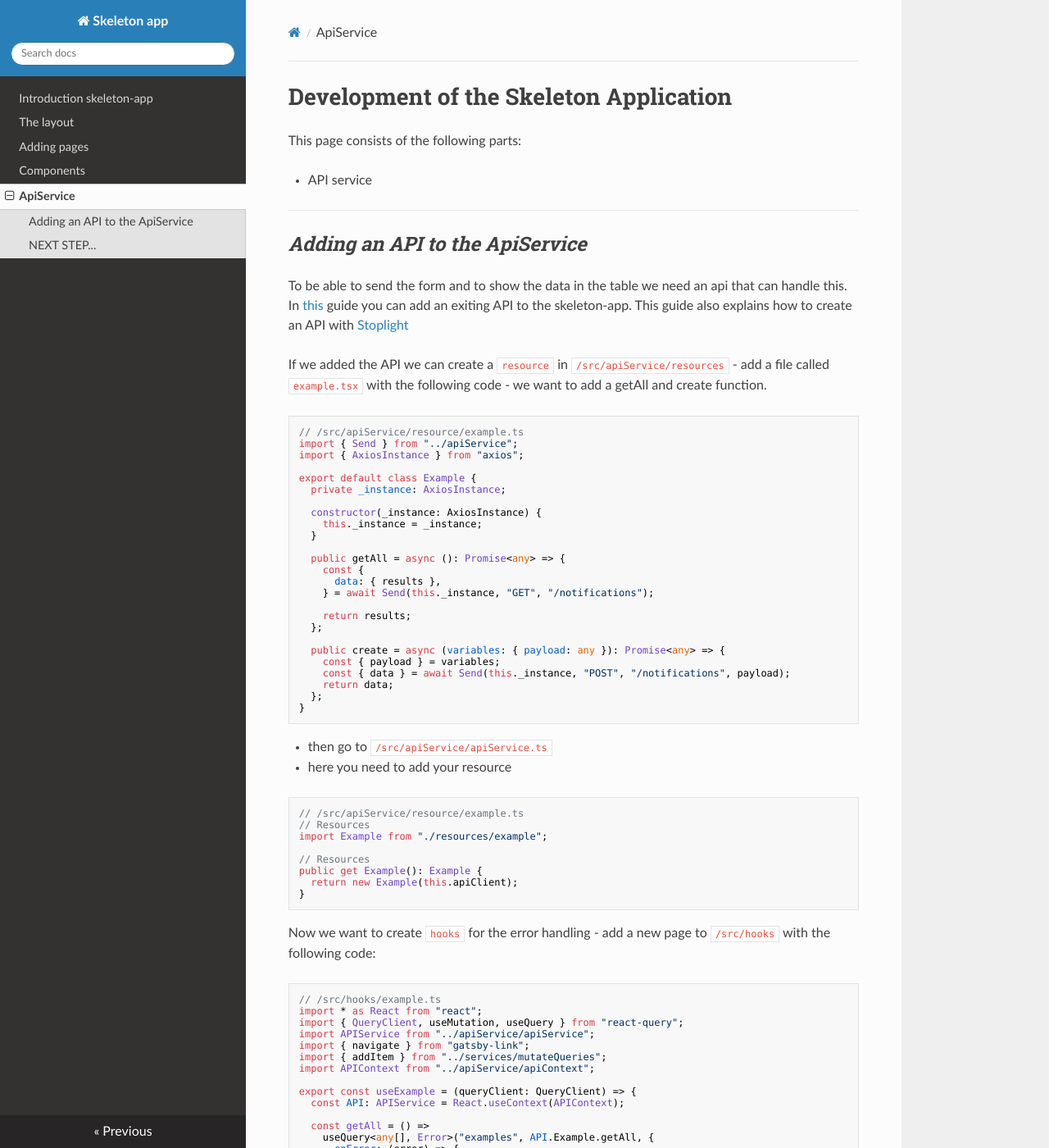
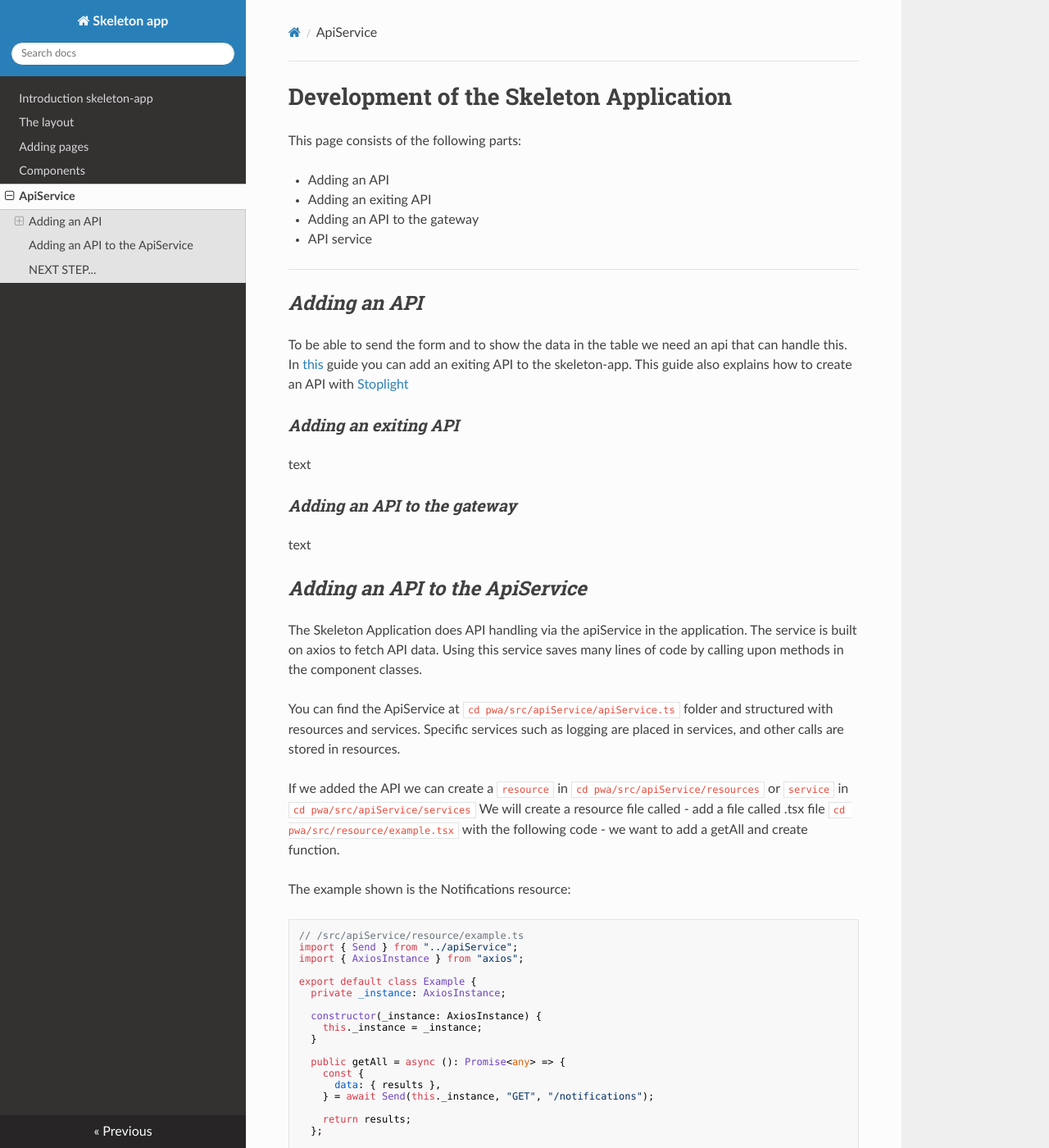
Before and after one commit to ConductionNL/skeleton-app, an MkDocs documentation site: the page built from docs/apiService.md, in a window 1280 px wide and 1400 px high. Shown: the whole window at 82% size. Built offline with MkDocs 1.6.1, drawn with Linux system fonts in a browser that asks for light colours; nearby versions of some CDN libraries.

Commit message:
small fixes

````diff
--- a/docs/apiService.md
+++ b/docs/apiService.md
@@ -2,20 +2,38 @@
 
 This page consists of the following parts:
 
+- Adding an API
+  - Adding an exiting API
+  - Adding an API to the gateway
 - API service
 
 ---
 
-## _Adding an API to the ApiService_
+## _Adding an API_
 
 To be able to send the form and to show the data in the table we need an api that can handle this.
 In [this](https://github.com/CommonGateway/PetStoreAPI#running-the-api-with-the-skeleton-app) guide you can add an exiting API to the skeleton-app.
 This guide also explains how to create an API with [Stoplight](https://stoplight.io/)
 
-If we added the API we can create a `resource` in `/src/apiService/resources`
-- add a file called `example.tsx` with the following code
+### _Adding an exiting API_
+text
+
+### _Adding an API to the gateway_
+text
+
+
+## _Adding an API to the ApiService_
+
+The Skeleton Application does API handling via the apiService in the application. The service is built on axios to fetch API data. Using this service saves many lines of code by calling upon methods in the component classes.
+
+You can find the ApiService at `cd pwa/src/apiService/apiService.ts` folder and structured with resources and services. Specific services such as logging are placed in services, and other calls are stored in resources.
+
+If we added the API we can create a `resource` in `cd pwa/src/apiService/resources` or `service` in `cd pwa/src/apiService/services`
+We will create a resource file called
+- add a file called .tsx file `cd pwa/src/resource/example.tsx` with the following code
   - we want to add a getAll and create function.
 
+The example shown is the Notifications resource:
 ```Typescript
 // /src/apiService/resource/example.ts
 import { Send } from "../apiService";
````
Also changed, not shown: docs/index.md (+2 -2 lines), docs/layout.md (+1 -0 lines), docs/pages.md (+8 -8 lines).
